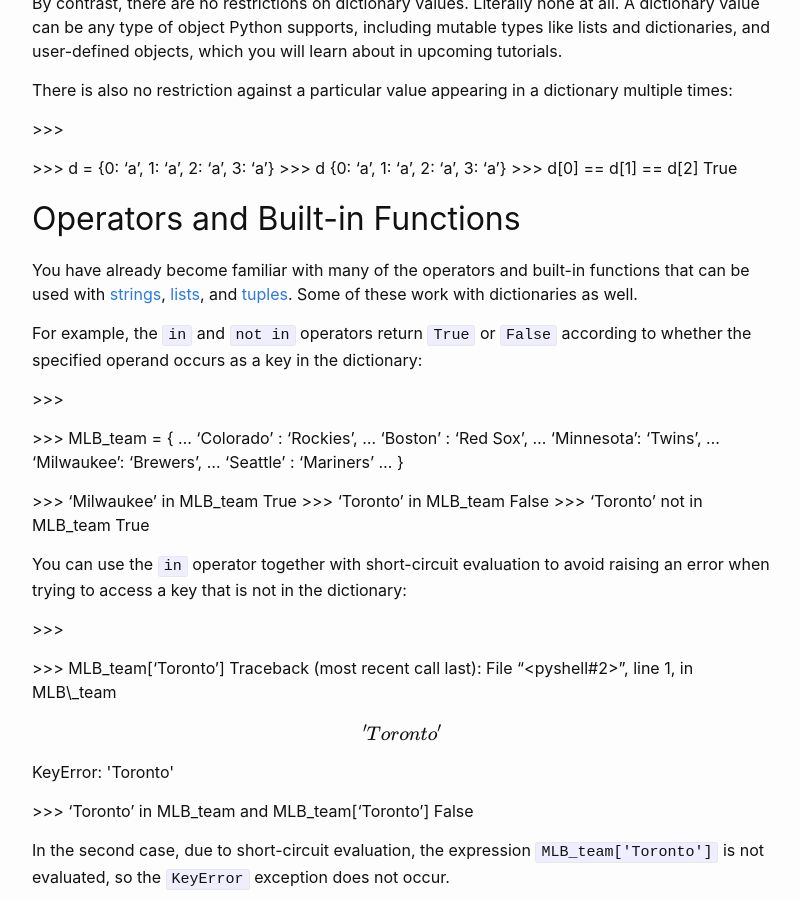
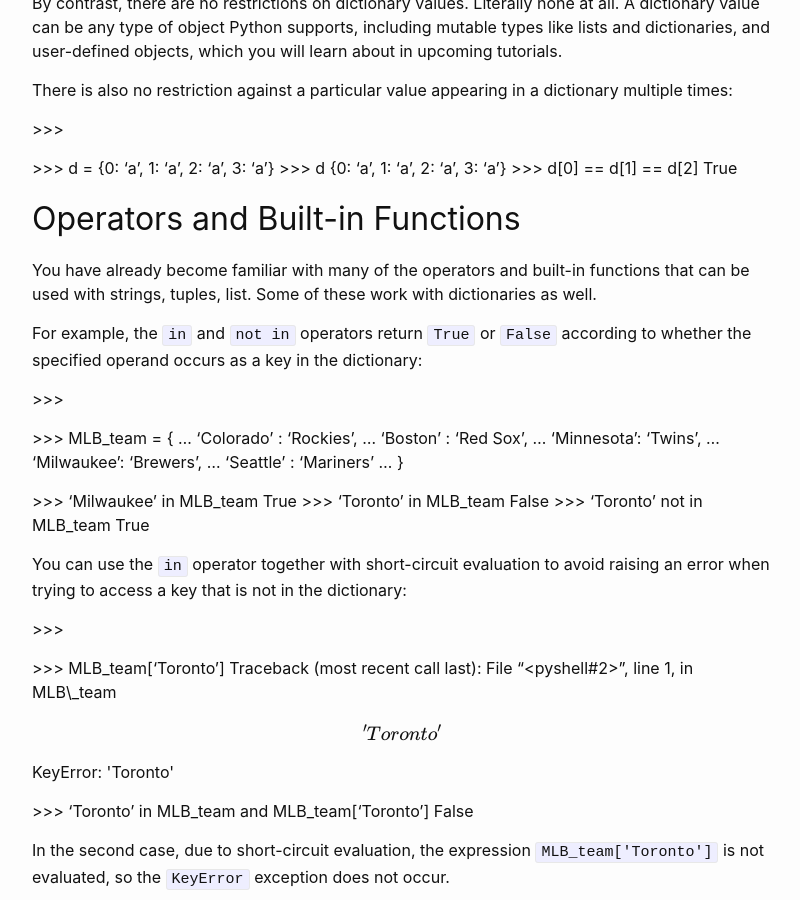
Before and after one commit to dwit013/dwit013.github.io, a Jekyll site: the page built from module/3/dictionary.md, in a window 1280 px wide and 900 px high, scrolled down 7466 px. Shown: the whole window, without its empty margins (238-1038 px from the left). Built offline with Jekyll 4.4.1, drawn with Linux system fonts in a browser that asks for light colours; our own code applies the rules of GitHub Pages for plain Markdown files; formulas are drawn with MathJax 3.

Commit message:
Removed unwanted links

```diff
--- a/module/3/dictionary.md
+++ b/module/3/dictionary.md
@@ -419,7 +419,7 @@ True
 Operators and Built-in Functions
 --------------------------------
 
-You have already become familiar with many of the operators and built-in functions that can be used with [strings](https://realpython.com/python-strings), [lists](https://realpython.com/python-lists-tuples/#python-lists), and [tuples](https://realpython.com/python-lists-tuples/#python-tuples). Some of these work with dictionaries as well.
+You have already become familiar with many of the operators and built-in functions that can be used with strings, tuples, list. Some of these work with dictionaries as well.
 
 For example, the `in` and `not in` operators return `True` or `False` according to whether the specified operand occurs as a key in the dictionary:
 
```
